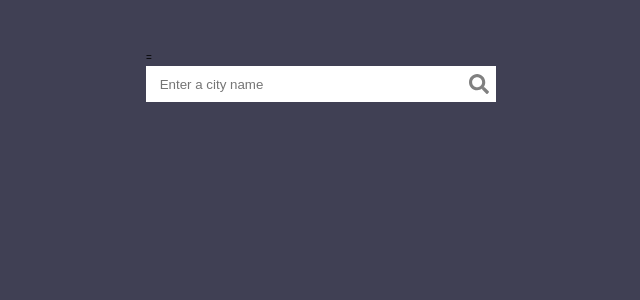
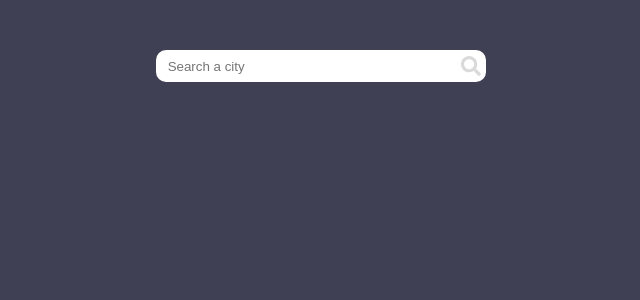
Before and after one commit to mtkrated/weather_app, a React (Create React App) app: page / in a window 1280 px wide. Shown: the top 300 px of the page, without its empty margins (319-959 px from the left). Built offline with nearby package versions, Linux system fonts and the light colour scheme.

Commit message:
Add city recommendation list focus and out of focus actions

```diff
--- a/src/Components/App/App.js
+++ b/src/Components/App/App.js
@@ -17,7 +17,7 @@ const App = () => {
 		["search", search],
 		() => api.fetchCities(search),
 		{
-			enabled: search.length > 2,
+			enabled: search.length > 2 && search.length !== 0,
 			refetchOnReconnect: false,
 			refetchOnWindowFocus: false,
 			cacheTime: 1000 * 60,
@@ -66,6 +66,21 @@ const App = () => {
 		setShowCityList(false);
 		setSearch("");
 	};
+
+	/*
+	 *function to remove the city recommendation list on input blur or out of focus
+	 */
+	const handleBlur = () => {
+		setShowCityList(false);
+	};
+
+	/*
+	 *handle adding back the city recommendation on input focus
+	 */
+	const handleFocus = () => {
+		setShowCityList(true);
+	};
+
 	return (
 		<div>
 			<Input
@@ -76,6 +91,8 @@ const App = () => {
 				isSuccess={cityIsSuccess}
 				setCity={handleCityClick}
 				showCityList={showCityList}
+				handleBlur={handleBlur}
+				handleFocus={handleFocus}
 			/>
 			{isWeather ? (
 				<CurrentWeather
--- a/src/Components/City/City.js
+++ b/src/Components/City/City.js
@@ -3,10 +3,10 @@ import style from "../../styles/city.module.css";
 
 const City = props => {
 	return (
-		<li
+		<div
 			className={style.city}
 			onClick={props.handleClick}
-		>{`${props.city}, ${props.countryCode}`}</li>
+		>{`${props.city}, ${props.countryCode}`}</div>
 	);
 };
 
--- a/src/Components/Input/Input.js
+++ b/src/Components/Input/Input.js
@@ -4,21 +4,32 @@ import { FontAwesomeIcon } from "@fortawesome/react-fontawesome";
 import { faSearch } from "@fortawesome/free-solid-svg-icons";
 import City from "../City/City";
 
-const Input = ({ onChange, search, data, isSuccess, setCity, handleSubmit, showCityList }) => {
+const Input = ({
+	onChange,
+	search,
+	data,
+	isSuccess,
+	setCity,
+	handleSubmit,
+	showCityList,
+	handleBlur,
+	handleFocus,
+}) => {
 	const handleClick = ({ target }) => {
 		const searchString = target.innerText.split(",");
 		setCity(searchString[0], searchString[1]);
 	};
 
 	return (
-		<div className={style.input}>
-			=
-			<form action="#" className={style.search} onSubmit={handleSubmit}>
+		<div className={style.search}>
+			<form action="#" className={style.form} onSubmit={handleSubmit}>
 				<input
 					type="text"
 					value={search}
 					onChange={onChange}
-					placeholder="Enter a city name"
+					placeholder="Search a city"
+					onBlur={() => handleBlur()}
+					onFocus={() => handleFocus()}
 				/>
 				<FontAwesomeIcon
 					icon={faSearch}
@@ -28,18 +39,22 @@ const Input = ({ onChange, search, data, isSuccess, setCity, handleSubmit, showC
 					onClick={handleSubmit}
 				/>
 			</form>
+			<>
 				{isSuccess && data.data && showCityList
 					? data.data.map(city => {
 							return (
 								<City
 									city={city.name}
-								countryCode={city.countryCode}
+									countryCode={
+										city.countryCode
+									}
 									key={city.id}
 									handleClick={handleClick}
 								/>
 							);
 					  })
 					: null}
+			</>
 		</div>
 	);
 };
--- a/src/index.css
+++ b/src/index.css
@@ -18,4 +18,6 @@ body {
 	line-height: 1.6rem;
 	font-family: "Poppins", sans-serif;
 	background: var(--clr-primary);
+	display: grid;
+	place-items: center;
 }
--- a/src/styles/city.module.css
+++ b/src/styles/city.module.css
@@ -1,9 +1,15 @@
 .city {
-	background-color: #fff;
 	font-size: 1.6rem;
 	font-weight: 400;
-	color: lightblue;
 	padding: 0.5em;
-	list-style: none;
 	cursor: default;
 }
+
+.city:hover {
+	background-color: lightblue;
+}
+
+.city:hover:last-child {
+	border-bottom-left-radius: inherit;
+	border-bottom-right-radius: inherit;
+}
--- a/src/styles/search.module.css
+++ b/src/styles/search.module.css
@@ -1,32 +1,41 @@
-.input {
-	margin-top: 5rem;
-	margin-left: auto;
-	margin-right: auto;
-	max-width: 35rem;
+:root {
+	--clr-white: #fff;
+	--clr-dark-grey: rgb(66, 65, 65);
+	--clr-light-grey: rgb(218, 218, 218);
 }
 
 .search {
-	background-color: #fff;
+	margin-top: 5rem;
+	max-width: 35rem;
+	background-color: var(--clr-white);
+	border-radius: 10px;
+}
+
+.form {
 	padding: 0.2em 0.5em;
-	border: 2px solid #fff;
 	display: flex;
-	justify-content: space-between;
 	align-items: center;
 }
 
-input[type="text"] {
+form input[type="text"] {
 	padding: 0.5em;
 	min-width: 300px;
 	background: transparent;
 	border: none;
 }
 
-input[type="text"]:focus {
+form input[type="text"]:focus {
 	border: none;
 	outline: none;
 }
 
 .search__icon {
-	color: grey;
+	color: var(--clr-light-grey);
 	cursor: pointer;
 }
+
+hr {
+	margin: 0.2rem auto;
+	width: 90%;
+	color: var(--clr-light-grey);
+}
```
Lines whose indentation alone changed are shown as unchanged.
